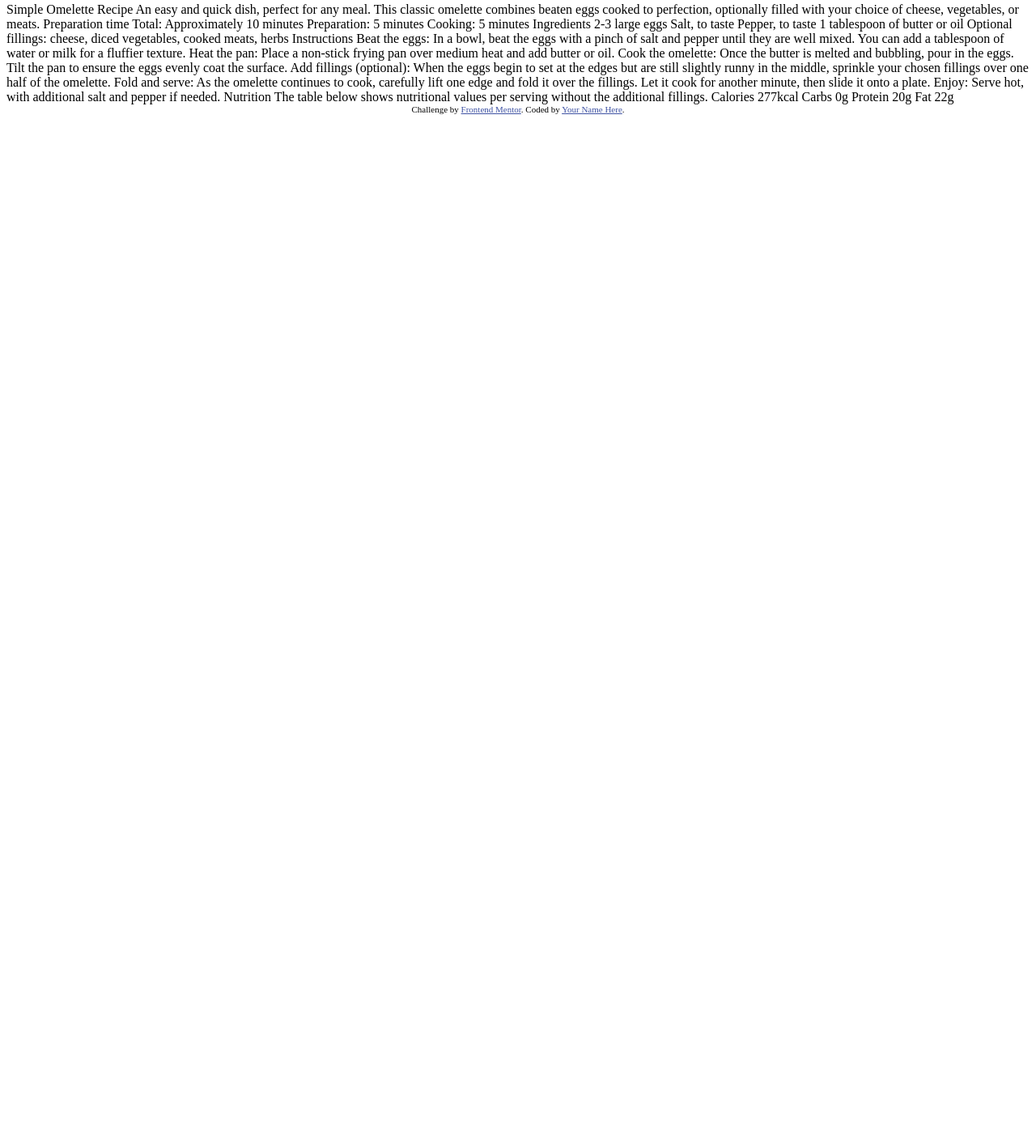
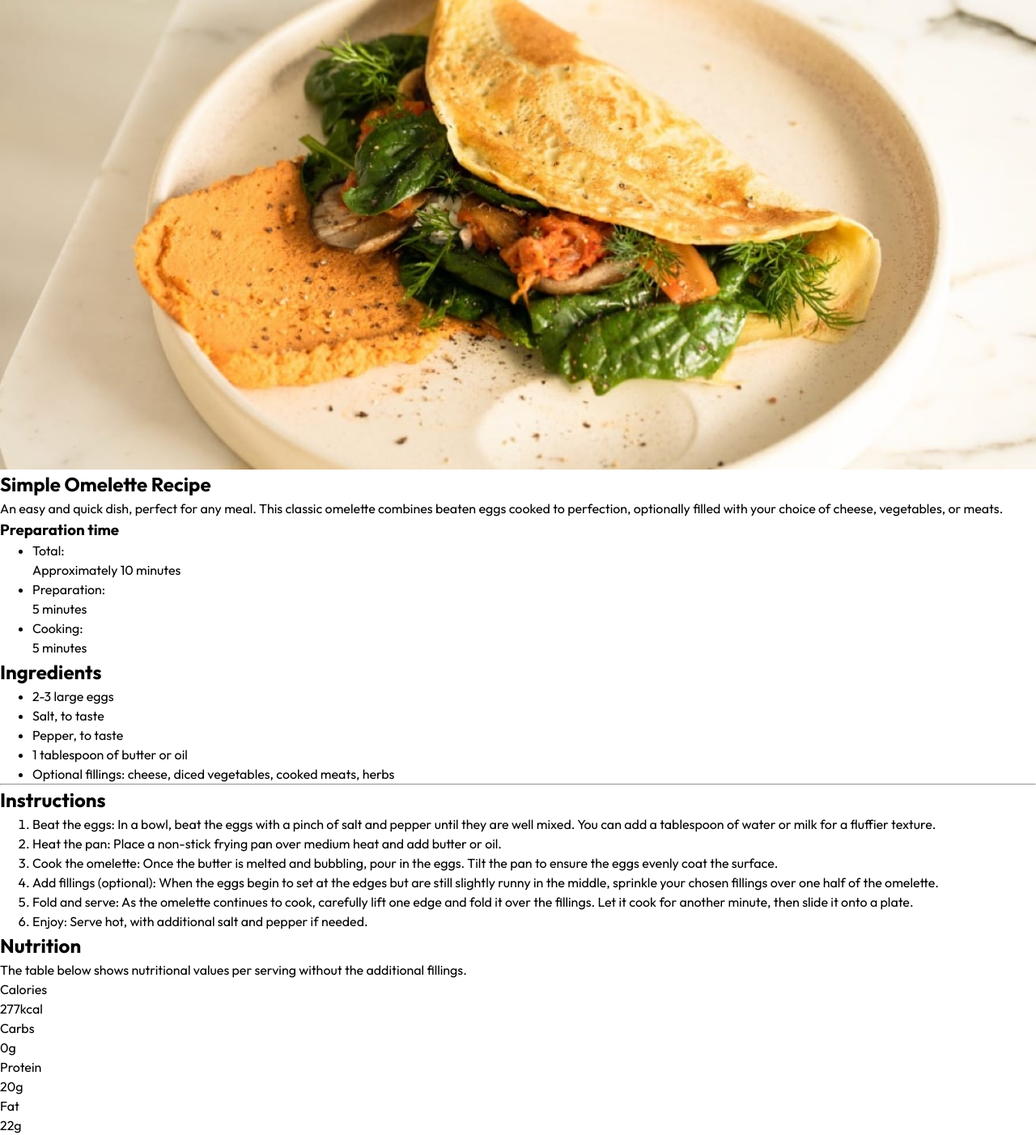
Before and after one commit to apradaglez/recipe-page-main, a plain HTML site: page index.html in a window 1280 px wide. Shown: the part 5-1407 px from the top of the page at 81% size. Before the commit the page ends 800 px from the top, so only its background shows below. Drawn offline with Linux system fonts and the light colour scheme.

Commit message:
add the format fonts woff and finally the structure html

```diff
--- /dev/null
+++ b/assets/css/reset.css
@@ -0,0 +1,52 @@
+/*
+  1. Use a more-intuitive box-sizing model.
+*/
+*, *::before, *::after {
+    box-sizing: border-box;
+  }
+
+  /*
+    2. Remove default margin
+  */
+  * {
+    margin: 0;
+  }
+
+  /*
+    Typographic tweaks!
+    3. Add accessible line-height
+    4. Improve text rendering
+  */
+  body {
+    line-height: 1.5;
+    -webkit-font-smoothing: antialiased;
+  }
+
+  /*
+    5. Improve media defaults
+  */
+  img, picture, video, canvas, svg {
+    display: block;
+    max-width: 100%;
+  }
+
+  /*
+    6. Remove built-in form typography styles
+  */
+  input, button, textarea, select {
+    font: inherit;
+  }
+
+  /*
+    7. Avoid text overflows
+  */
+  p, h1, h2, h3, h4, h5, h6 {
+    overflow-wrap: break-word;
+  }
+
+  /*
+    8. Create a root stacking context
+  */
+  #root, #__next {
+    isolation: isolate;
+  }
--- /dev/null
+++ b/assets/css/styles.css
@@ -0,0 +1,55 @@
+:root {
+    --clr-white: hsl(30, 54%, 90%);
+    --clr-stone100: hsl(30, 18%, 87%);
+    --clr-stone600: hsl(30, 10%, 34%);
+    --clr-stone000: hsl(24, 5%, 18%);
+    --clr-brown800: hsl(14, 45%, 36%);
+    --clr-rose800: hsl(332, 51%, 32%);
+    --clr-rose50: hsl(330, 100%, 98%);
+
+    --fs-body: 16px;
+
+    --ff-young-serif: "Young-serif";
+    --ff-outfit: "Outfit";
+
+    --fw-400: 400;
+    --fw-600: 600;
+    --fw-700: 700;
+
+    --mobile: 375px;
+    --desktop: 1440px;
+}
+
+@font-face {
+    font-family: "Young-serif";
+    src: url("../fonts/young-serif/YoungSerif-Regular.ttf") format("truetype"),
+    url("../fonts/young-serif/YoungSerif-Regular.woff2") format("woff");
+    font-display: swap;
+}
+
+@font-face {
+    font-family: "Outfit";
+    src: url("../fonts/outfit/Outfit-VariableFont_wght.ttf") format("truetype"),
+    url("../fonts/outfit/Outfit-VariableFont_wght.woff2") format("woff");
+    font-display: swap;
+}
+
+body {
+    font-family: var(--ff-outfit);
+    font-size: var(--fs-body);
+    max-height: 100vh;
+}
+
+
+
+
+
+
+
+
+.attribution {
+    font-size: 11px; text-align: center;
+}
+.attribution a {
+    color: hsl(228, 45%, 44%);
+}
--- a/index.html
+++ b/index.html
@@ -1,77 +1,172 @@
 <!DOCTYPE html>
 <html lang="en">
+
 <head>
   <meta charset="UTF-8">
-  <meta name="viewport" content="width=device-width, initial-scale=1.0"> <!-- displays site properly based on user's device -->
-
+  <meta name="viewport" content="width=device-width, initial-scale=1.0">
+  <!-- displays site properly based on user's device -->
   <link rel="icon" type="image/png" sizes="32x32" href="./assets/images/favicon-32x32.png">
-
+  <link rel="stylesheet" href="assets/css/reset.css">
+  <link rel="stylesheet" href="assets/css/styles.css">
   <title>Frontend Mentor | Recipe page</title>
 
-  <!-- Feel free to remove these styles or customise in your own stylesheet 👍 -->
-  <style>
-    .attribution { font-size: 11px; text-align: center; }
-    .attribution a { color: hsl(228, 45%, 44%); }
-  </style>
 </head>
+
 <body>
 
-  Simple Omelette Recipe
+  <article class="container">
 
+    <figure class="image-recipe__figure">
+
+      <img src="assets/images/image-omelette.jpeg" class="image-recipe__img" alt="">
+
+    </figure>
+
+    <h1 class="recipe-title__h1">Simple Omelette Recipe</h1>
+
+    <p class="recipe-resume__p">
       An easy and quick dish, perfect for any meal. This classic omelette combines beaten eggs cooked
       to perfection, optionally filled with your choice of cheese, vegetables, or meats.
+    </p>
 
+    <section class="time-to-cook__article">
+
+      <h3 class="time-to-cook__h3">
         Preparation time
+      </h3>
 
-  Total: Approximately 10 minutes
-  Preparation: 5 minutes
-  Cooking: 5 minutes
+      <ul class="time-to-cook-list__ul">
+        <li class="time-to-cook-item__li">
+          <span>Total:</span>
+          <p>Approximately 10 minutes</p>
+        </li>
+        <li class="time-to-cook-item__li">
+          <span>Preparation:</span>
+          <p>5 minutes</p>
+        </li>
+        <li class="time-to-cook-item__li">
+          <span>Cooking:</span>
+          <p>5 minutes</p>
+        </li>
+      </ul>
 
+    </section>
+
+    <section class="ingredients-container">
+
+      <h2 class="title__h2">
         Ingredients
+      </h2>
 
+      <ul class="unorder-list">
+        <li class="ingredients-item__li">
           2-3 large eggs
+        </li>
+        <li class="ingredients-item__li">
           Salt, to taste
+        </li>
+        <li class="ingredients-item__li">
           Pepper, to taste
+        </li>
+        <li class="ingredients-item__li">
           1 tablespoon of butter or oil
+        </li>
+        <li class="ingredients-item__li">
           Optional fillings: cheese, diced vegetables, cooked meats, herbs
+        </li>
+      </ul>
 
+    </section>
+
+    <hr>
+
+    <section class="ingredients-instructions-container">
+
+      <h2 class="title__h2">
         Instructions
+      </h2>
 
-  Beat the eggs: In a bowl, beat the eggs with a pinch of salt and pepper until they are well mixed.
+      <ol class="order-list">
+
+        <li class="instructions-item__li">
+          <span>Beat the eggs:</span> In a bowl, beat the eggs with a pinch of salt and pepper until they are well
+          mixed.
           You can add a tablespoon of water or milk for a fluffier texture.
+        </li>
 
-  Heat the pan: Place a non-stick frying pan over medium heat and add butter or oil.
+        <li class="instructions-item__li">
+          <span>Heat the pan:</span> Place a non-stick frying pan over medium heat and add butter or oil.
+        </li>
 
-  Cook the omelette: Once the butter is melted and bubbling, pour in the eggs. Tilt the pan to ensure
+        <li class="instructions-item__li">
+          <span>Cook the omelette:</span> Once the butter is melted and bubbling, pour in the eggs. Tilt the pan to
+          ensure
           the eggs evenly coat the surface.
+        </li>
 
-  Add fillings (optional): When the eggs begin to set at the edges but are still slightly runny in the
+        <li class="instructions-item__li">
+          <span>Add fillings (optional):</span> When the eggs begin to set at the edges but are still slightly runny in
+          the
           middle, sprinkle your chosen fillings over one half of the omelette.
+        </li>
 
-  Fold and serve: As the omelette continues to cook, carefully lift one edge and fold it over the
+        <li class="instructions-item__li">
+          <span>Fold and serve:</span> As the omelette continues to cook, carefully lift one edge and fold it over the
           fillings. Let it cook for another minute, then slide it onto a plate.
+        </li>
 
-  Enjoy: Serve hot, with additional salt and pepper if needed.
+        <li class="instructions-item__li">
+          <span>Enjoy:</span> Serve hot, with additional salt and pepper if needed.
+        </li>
 
+      </ol>
+
+    </section>
+
+    <section class="nutrition-container">
+
+      <h2 class="title__h2">
         Nutrition
+      </h2>
 
+      <p class="nutrition-container__p">
         The table below shows nutritional values per serving without the additional fillings.
+      </p>
 
-  Calories
-  277kcal
+      <div class="nutrition-table">
 
-  Carbs
-  0g
+        <div class="nutrition-table-row">
+          <div class="col-description">Calories</div>
+          <div class="col-quantity">277kcal</div>
+        </div>
 
-  Protein
-  20g
+        <div class="nutrition-table-row">
+          <div class="col-description">Carbs</div>
+          <div class="col-quantity">0g</div>
+        </div>
 
-  Fat
-  22g
+        <div class="nutrition-table-row">
+          <div class="col-description">Protein</div>
+          <div class="col-quantity">20g</div>
+        </div>
 
-  <div class="attribution">
+        <div class="nutrition-table-row">
+          <div class="col-description">Fat</div>
+          <div class="col-quantity">22g</div>
+        </div>
+
+      </div>
+
+    </section>
+
+  </article>
+
+
+
+  <!-- <div class="attribution">
     Challenge by <a href="https://www.frontendmentor.io?ref=challenge" target="_blank">Frontend Mentor</a>.
     Coded by <a href="#">Your Name Here</a>.
-  </div>
+  </div> -->
 </body>
+
 </html>
```
Also changed, not shown: assets/fonts/outfit/Outfit-VariableFont_wght.woff2 (added), assets/fonts/young-serif/YoungSerif-Regular.woff2 (added). Lines whose indentation alone changed are shown as unchanged.
